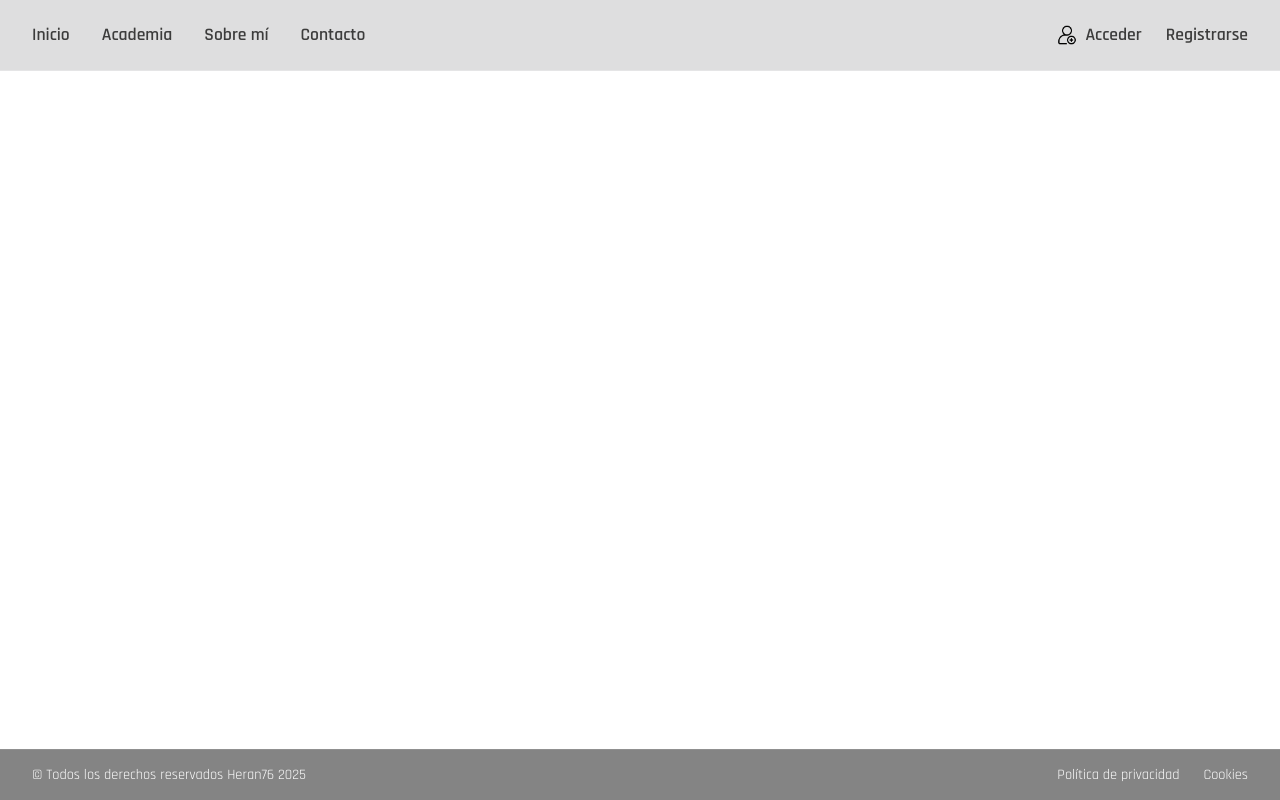
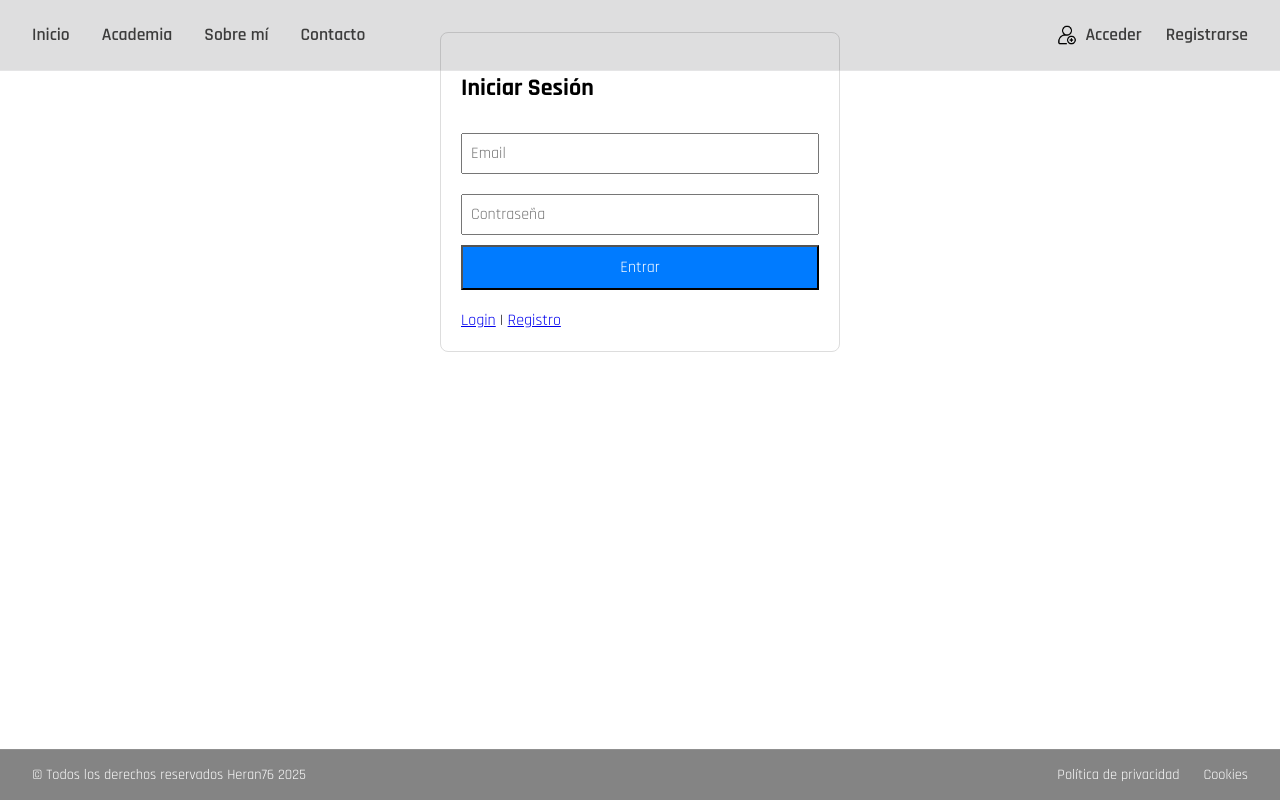
Before and after one commit to Heran76/antonioherediadocente, a React (Vite) app in the folder elerning_plarform/Herandoc/: page /login in a window 1280 px wide. Built offline with nearby package versions, Linux system fonts and the light colour scheme; no server answers.

Commit message:
Lunes icon

```diff
--- a/elerning_plarform/Herandoc/index.html
+++ b/elerning_plarform/Herandoc/index.html
@@ -3,6 +3,7 @@
   <head>
     <meta charset="UTF-8" />
     <link href="https://fonts.googleapis.com/css2?family=Orbitron:wght@400;500;600;700&family=Rajdhani:wght@300;400;500;600;700&display=swap" rel="stylesheet">
+    <link rel="alternate icon" href="./src/assets/img/favicon.ico" />
     <title>HeranDoc</title>
   </head>
   <body>
--- a/elerning_plarform/Herandoc/src/App.jsx
+++ b/elerning_plarform/Herandoc/src/App.jsx
@@ -1,14 +1,61 @@
-import { BrowserRouter as Router } from 'react-router-dom';
+import { useEffect } from 'react';
+import { BrowserRouter as Router, Routes, Route } from 'react-router-dom';
+import { auth } from './firebase/firebase';
 import Header from './components/Header';
 import Footer from './components/Footer';
-import AppRoutes from './AppRoutes'; // Sugiero mover las rutas aquí
+import Home from './pages/Home';
+import SobreMi from './pages/SobreMi';
+import TestFirebase from './pages/TestFirebase';
+import LoginPage from './components/auth/LoginPage';     // Página de login completa
+import RegisterPage from './components/auth/RegisterPage'; // Página de registro completa
+import Dashboard from './pages/Dashboard'; // Página privada
+import ProtectedRoute from './components/ProtectedRoute'; // Para proteger rutas
 import './index.css';
 
 function App() {
+  // Verificación de conexión con Firebase (solo en desarrollo)
+  useEffect(() => {
+    if (process.env.NODE_ENV === 'development') {
+      console.log("Firebase conectado. Usuario actual:", auth.currentUser);
+    }
+  }, []);
+
   return (
     <Router>
+      {/* Header visible en todas las páginas */}
       <Header />
-      <AppRoutes />
+
+      {/* Contenido principal dinámico */}
+      <main className="main-content">
+        <Routes>
+          {/* 🏠 Ruta pública - Página de inicio */}
+          <Route path="/" element={<Home />} />
+
+          {/* ℹ️ Ruta pública - Sobre mí */}
+          <Route path="/sobre-mi" element={<SobreMi />} />
+
+          {/* 🔥 Ruta pública - Prueba de Firebase */}
+          <Route path="/test-firebase" element={<TestFirebase />} />
+
+          {/* 🔑 Ruta pública - Login */}
+          <Route path="/login" element={<LoginPage />} />
+
+          {/* ✏️ Ruta pública - Registro */}
+          <Route path="/registro" element={<RegisterPage />} />
+
+          {/* 🛡️ Ruta PROTEGIDA - Dashboard (solo para usuarios logueados) */}
+          <Route
+            path="/dashboard"
+            element={
+              <ProtectedRoute>
+                <Dashboard />
+              </ProtectedRoute>
+            }
+          />
+        </Routes>
+      </main>
+
+      {/* Footer visible en todas las páginas */}
       <Footer />
     </Router>
   );
--- /dev/null
+++ b/elerning_plarform/Herandoc/src/components/ProtectedRoute.jsx
@@ -0,0 +1,15 @@
+// src/components/ProtectedRoute.jsx
+import { Navigate } from "react-router-dom";
+import { auth } from "../firebase/firebase";
+
+export default function ProtectedRoute({ children }) {
+  const user = auth.currentUser;
+
+  if (!user) {
+    // Si no hay usuario logueado, redirige al login
+    return <Navigate to="/login" replace />;
+  }
+
+  // Si está autenticado, muestra el componente hijo
+  return children;
+}
--- /dev/null
+++ b/elerning_plarform/Herandoc/src/components/auth/AuthLayout.jsx
@@ -0,0 +1,20 @@
+// src/components/auth/AuthLayout.jsx
+import { Link } from "react-router-dom";
+
+export default function AuthLayout({ children, title }) {
+  return (
+    <div style={{
+      maxWidth: "400px",
+      margin: "2rem auto",
+      padding: "20px",
+      border: "1px solid #ddd",
+      borderRadius: "8px"
+    }}>
+      <h2>{title || "Bienvenido"}</h2>
+      {children}
+      <div style={{ marginTop: "20px" }}>
+        <Link to="/login">Login</Link> | <Link to="/register">Registro</Link>
+      </div>
+    </div>
+  );
+}
--- a/elerning_plarform/Herandoc/src/components/auth/LoginPage.jsx
+++ b/elerning_plarform/Herandoc/src/components/auth/LoginPage.jsx
@@ -1,12 +1,47 @@
-import LoginForm from '../../components/auth/LoginForm';
-import './auth.css'; // Importa los estilos compartidos
+// src/components/auth/LoginPage.jsx
+import AuthLayout from "./AuthLayout";
+import { auth } from "../../firebase/firebase";
+import { signInWithEmailAndPassword } from "firebase/auth";
+import { useState } from "react";
 
 export default function LoginPage() {
+  const [email, setEmail] = useState("");
+  const [password, setPassword] = useState("");
+
+  const handleLogin = async (e) => {
+    e.preventDefault();
+    try {
+      await signInWithEmailAndPassword(auth, email, password);
+      alert("¡Login exitoso!");
+    } catch (error) {
+      alert("Error: " + error.message);
+    }
+  };
+
   return (
-    <div className="auth-page">
-      <div className="auth-wrapper">
-        <LoginForm />
-      </div>
-    </div>
+    <AuthLayout title="Iniciar Sesión">
+      <form onSubmit={handleLogin}>
+        <input
+          type="email"
+          placeholder="Email"
+          value={email}
+          onChange={(e) => setEmail(e.target.value)}
+          style={{ width: "100%", margin: "10px 0", padding: "8px" }}
+        />
+        <input
+          type="password"
+          placeholder="Contraseña"
+          value={password}
+          onChange={(e) => setPassword(e.target.value)}
+          style={{ width: "100%", margin: "10px 0", padding: "8px" }}
+        />
+        <button
+          type="submit"
+          style={{ width: "100%", padding: "10px", background: "#007bff", color: "white" }}
+        >
+          Entrar
+        </button>
+      </form>
+    </AuthLayout>
   );
 }
--- a/elerning_plarform/Herandoc/src/components/auth/RegisterPage.jsx
+++ b/elerning_plarform/Herandoc/src/components/auth/RegisterPage.jsx
@@ -1,12 +1,47 @@
-import RegisterForm from '../../components/auth/RegisterForm';
-import './auth.css'; // Importa los estilos compartidos
+// src/components/auth/RegisterPage.jsx
+import { useState } from 'react';
+import { auth } from '../../firebase/firebase';
+import { createUserWithEmailAndPassword } from 'firebase/auth';
+import AuthLayout from './AuthLayout';
 
 export default function RegisterPage() {
+  const [email, setEmail] = useState('');
+  const [password, setPassword] = useState('');
+
+  const handleRegister = async (e) => {
+    e.preventDefault();
+    try {
+      await createUserWithEmailAndPassword(auth, email, password);
+      alert('¡Registro exitoso!');
+    } catch (error) {
+      alert('Error: ' + error.message);
+    }
+  };
+
   return (
-    <div className="auth-page">
-      <div className="auth-wrapper">
-        <RegisterForm />
-      </div>
-    </div>
+    <AuthLayout title="Registro">
+      <form onSubmit={handleRegister}>
+        <input
+          type="email"
+          placeholder="Email"
+          value={email}
+          onChange={(e) => setEmail(e.target.value)}
+          style={{ width: '100%', margin: '10px 0', padding: '8px' }}
+        />
+        <input
+          type="password"
+          placeholder="Contraseña"
+          value={password}
+          onChange={(e) => setPassword(e.target.value)}
+          style={{ width: '100%', margin: '10px 0', padding: '8px' }}
+        />
+        <button
+          type="submit"
+          style={{ width: '100%', padding: '10px', background: '#28a745', color: 'white' }}
+        >
+          Registrarse
+        </button>
+      </form>
+    </AuthLayout>
   );
 }
```
Also changed, not shown: elerning_plarform/Herandoc/src/pages/Home.jsx (renamed from elerning_plarform/Herandoc/src/pages/index.jsx), 1 other file (tests, documents, lock files or other folders).
